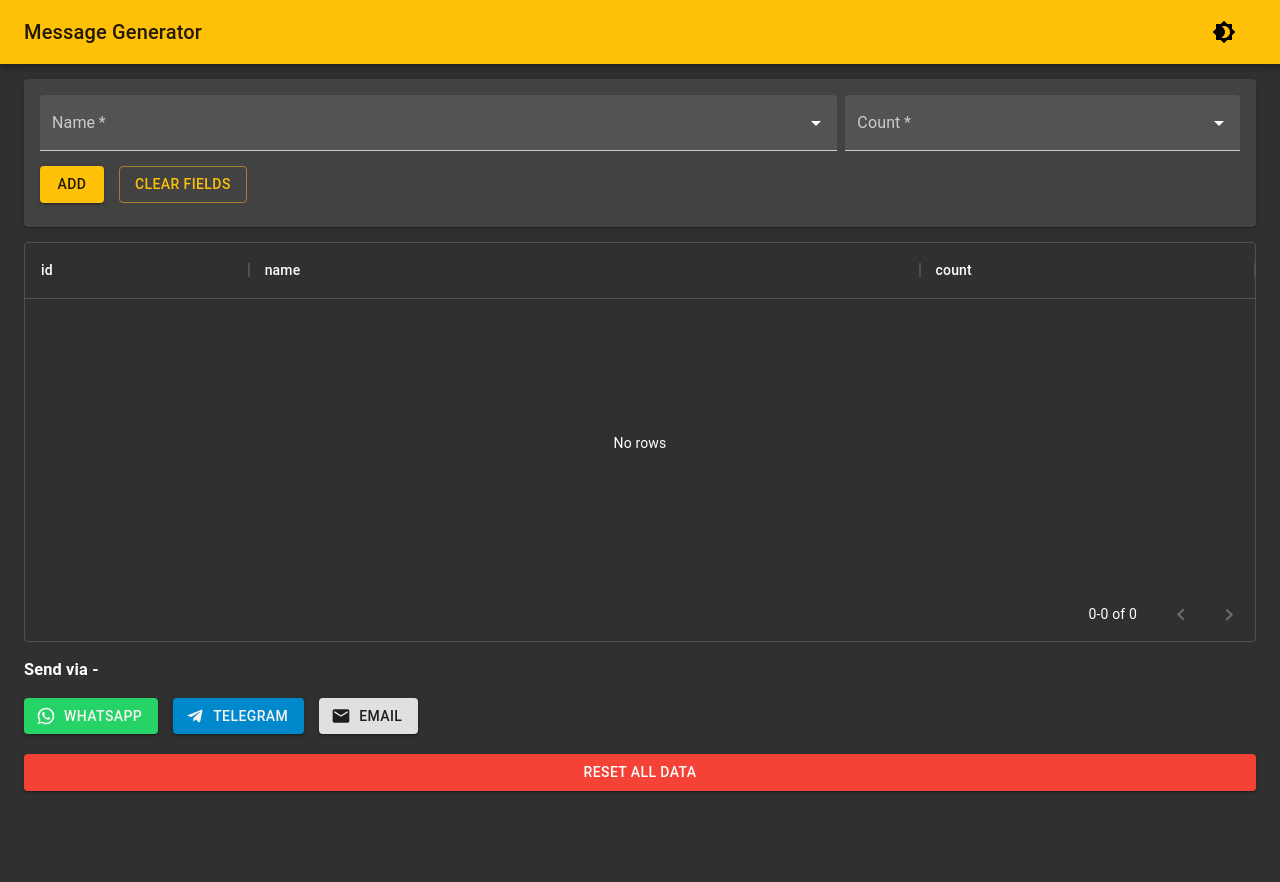
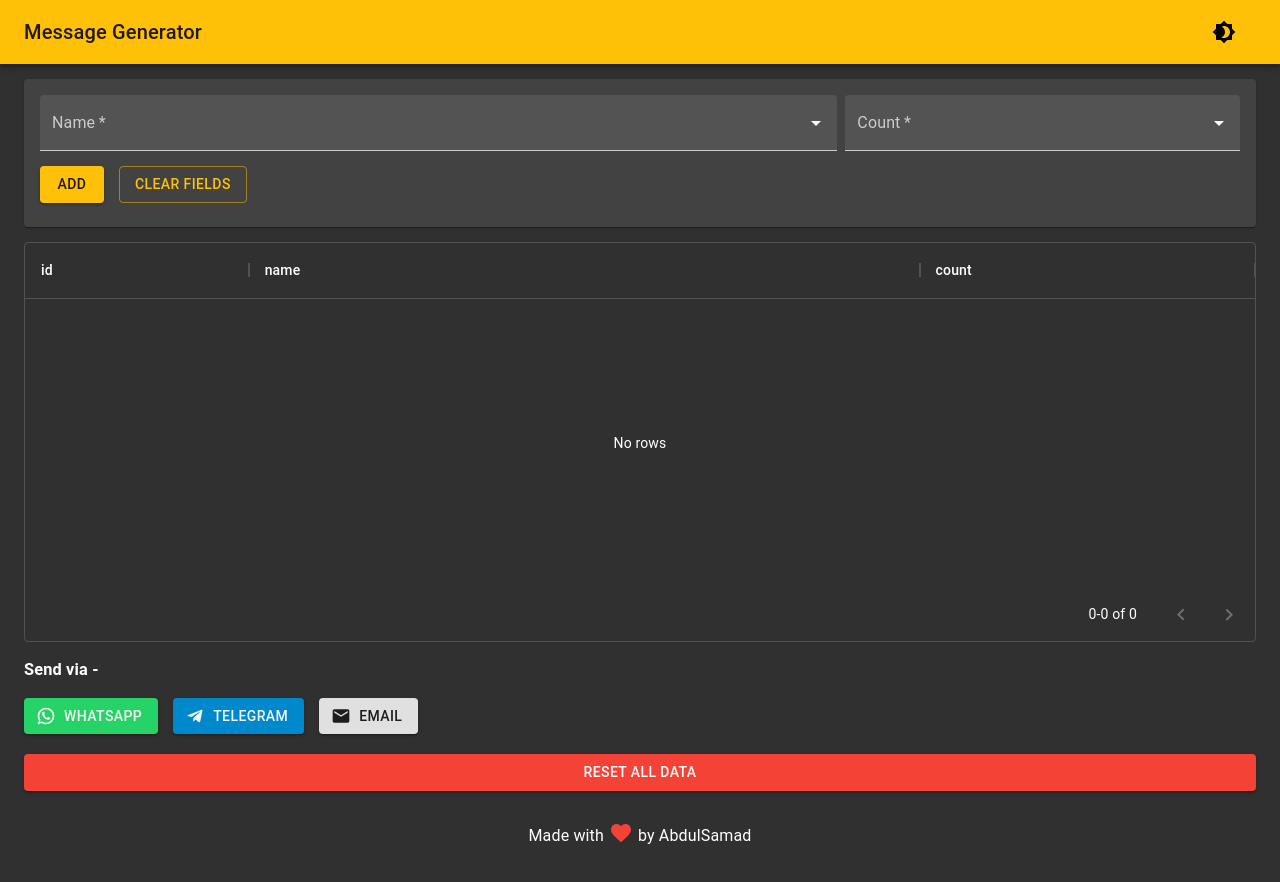
Before and after one commit to abdulsamad/message-generator, a React (Create React App) app: page / in a window 1280 px wide. Before the commit the page ends 800 px from the top, so only its background shows below. Built offline with nearby package versions, Linux system fonts and the light colour scheme.

Commit message:
:lipstick: Added footer

```diff
--- a/src/App.tsx
+++ b/src/App.tsx
@@ -7,6 +7,7 @@ import Form from './components/layout/Form';
 import Send from './components/layout/Send';
 import Reset from './components/layout/Reset';
 import DataTable from './components/layout/DataTable';
+import Footer from './components/layout/Footer';
 
 const App: FC = () => {
   return (
@@ -17,6 +18,7 @@ const App: FC = () => {
         <DataTable />
         <Send />
         <Reset />
+        <Footer />
       </Theme>
     </Context>
   );
--- /dev/null
+++ b/src/components/layout/Footer.tsx
@@ -0,0 +1,34 @@
+import { FC } from 'react';
+import { makeStyles } from '@material-ui/core/styles';
+import FavouriteIcon from '@material-ui/icons/Favorite';
+import Typography from '@material-ui/core/Typography';
+import Grid from '@material-ui/core/Grid';
+
+const useStyles = makeStyles(() => ({
+  root: {
+    margin: '30px 0',
+  },
+  icon: {
+    margin: '0 5px',
+  },
+}));
+
+const Footer: FC = () => {
+  const classes = useStyles();
+
+  return (
+    <footer className={classes.root}>
+      <Typography variant='body1' align='center'>
+        <Grid container direction='row' alignItems='center' justify='center'>
+          <Grid item>Made with</Grid>
+          <Grid item>
+            <FavouriteIcon className={classes.icon} color='secondary' />
+          </Grid>
+          <Grid item>by AbdulSamad</Grid>
+        </Grid>
+      </Typography>
+    </footer>
+  );
+};
+
+export default Footer;
```
